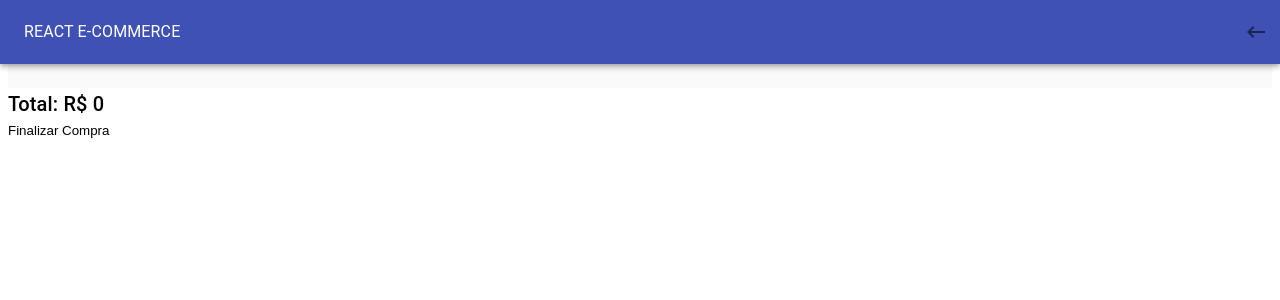
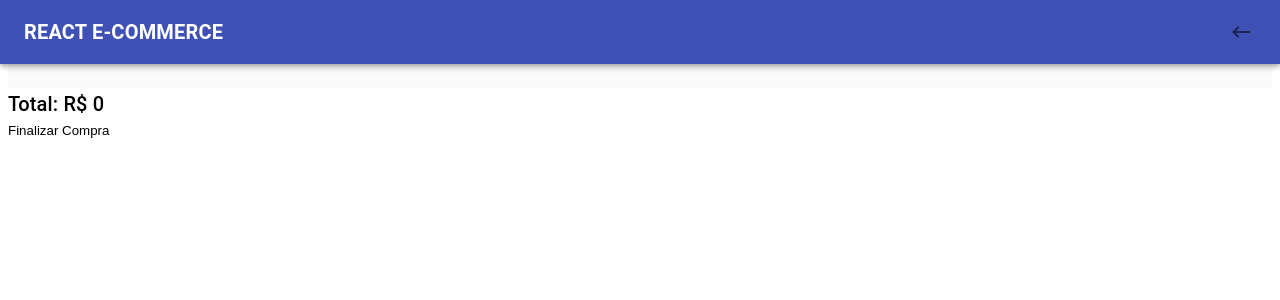
Before and after one commit to vitorlc/react-ecommerce, a React (Create React App) app: page /carrinho in a window 1280 px wide. Shown: the top 300 px of the page. Built offline with nearby package versions, Linux system fonts and the light colour scheme.

Commit message:
Add Navbar styles

```diff
--- a/src/components/Navbar/Navbar.js
+++ b/src/components/Navbar/Navbar.js
@@ -1,21 +1,22 @@
-import React from 'react'
 import { AppBar, Toolbar, IconButton, Badge, Typography } from '@material-ui/core'
 import { ShoppingCart, KeyboardBackspace } from '@material-ui/icons'
 import { useHistory } from 'react-router-dom'
+import useStyles from './styles'
 
 const Navbar = ({ cartCount, isCart }) => {
-  let history = useHistory()
+  const history = useHistory()
+  const classes = useStyles()
   return (
     <>
       <AppBar position="fixed" >
         <Toolbar>
-          <Typography>REACT E-COMMERCE</Typography>
+          <Typography className={classes.title}>REACT E-COMMERCE</Typography>
           {isCart ?
-            <IconButton onClick={() => history.push("/")} aria-label="Voltar" style={{ position: 'absolute', right: 0 }}>
+            <IconButton onClick={() => history.push("/")} aria-label="Voltar" className={classes.icon}>
               <KeyboardBackspace />
             </IconButton>
             :
-            <IconButton onClick={() => history.push("/carrinho")} aria-label="Carrinho" style={{ position: 'absolute', right: 0 }}>
+            <IconButton onClick={() => history.push("/carrinho")} aria-label="Carrinho" className={classes.icon}>
               <Badge badgeContent={cartCount} color="secondary">
                 <ShoppingCart />
               </Badge>
--- /dev/null
+++ b/src/components/Navbar/styles.js
@@ -0,0 +1,13 @@
+import { makeStyles } from '@material-ui/core/styles';
+
+export default makeStyles(() => ({
+  title: {
+    fontSize: 20,
+    fontWeight: 'bold'
+  },
+  icon: {
+    position: 'absolute',
+    right: 0,
+    marginRight: 15
+  }
+}))
```
